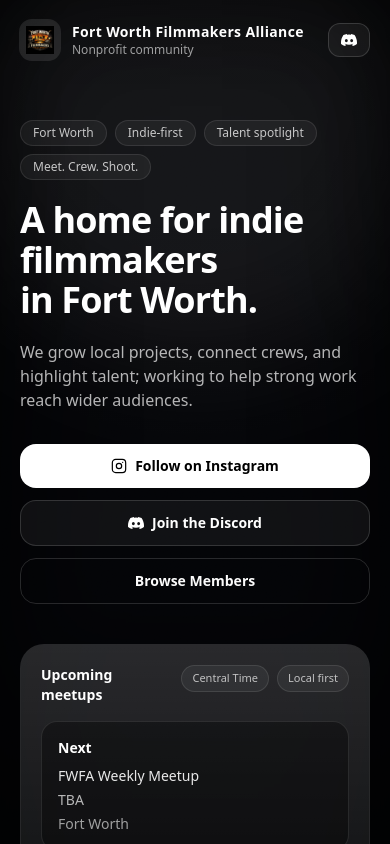
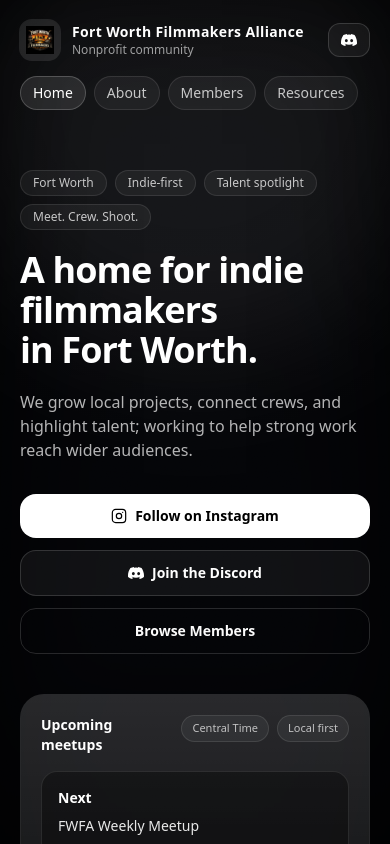
Before and after one commit to sbumbera/fort-worth-filmmakers-alliance, a Next.js app: page / in a window 390 px wide. Shown: the top 844 px of the page. Built offline with nearby package versions, Linux system fonts and the light colour scheme.

Commit message:
Fix mobile nav and center desktop navbar

```diff
--- a/src/components/header.tsx
+++ b/src/components/header.tsx
@@ -39,9 +39,12 @@ export default function Header({
 }: HeaderProps) {
   return (
     <header className="relative z-10 shrink-0">
-      <div className="mx-auto flex max-w-6xl items-center justify-between px-5 py-5 sm:px-6">
-        <Link href="/" className="flex items-center gap-3">
-          <div className="relative h-10 w-10 overflow-hidden rounded-xl bg-white/10 ring-1 ring-white/10">
+      <div className="mx-auto max-w-6xl px-5 py-5 sm:px-6">
+        {/* Top row */}
+        <div className="relative flex items-center justify-between gap-4">
+          {/* Left: Logo */}
+          <Link href="/" className="flex min-w-0 items-center gap-3">
+            <div className="relative h-10 w-10 shrink-0 overflow-hidden rounded-xl bg-white/10 ring-1 ring-white/10">
               <Image
                 src={logoSrc}
                 alt={`${orgName} logo`}
@@ -51,13 +54,16 @@ export default function Header({
               />
             </div>
 
-          <div className="leading-tight">
-            <div className="text-sm font-semibold tracking-wide">{orgName}</div>
-            <div className="text-xs text-white/60">{tagline}</div>
+            <div className="min-w-0 leading-tight">
+              <div className="truncate text-sm font-semibold tracking-wide">
+                {orgName}
+              </div>
+              <div className="truncate text-xs text-white/60">{tagline}</div>
             </div>
           </Link>
 
-        <nav className="hidden items-center gap-6 text-sm text-white/75 sm:flex">
+          {/* Center: Desktop nav */}
+          <nav className="absolute left-1/2 hidden -translate-x-1/2 items-center gap-6 text-sm text-white/75 sm:flex">
             {navItems.map((item) => {
               const isActive = activeHref === item.href;
               return (
@@ -72,10 +78,11 @@ export default function Header({
             })}
           </nav>
 
+          {/* Right: CTA */}
           <Link
             href={ctaHref}
             target="_blank"
-          className="inline-flex items-center gap-2 rounded-xl border border-white/15 bg-white/5 px-3 py-2 text-sm font-medium text-white hover:bg-white/10"
+            className="inline-flex shrink-0 items-center gap-2 rounded-xl border border-white/15 bg-white/5 px-3 py-2 text-sm font-medium text-white hover:bg-white/10"
           >
             <DiscordIcon className="h-4 w-4" />
             <span className={showCtaLabelOnMobile ? "" : "hidden sm:inline"}>
@@ -83,6 +90,32 @@ export default function Header({
             </span>
           </Link>
         </div>
+
+        {/* Mobile nav */}
+        <nav className="mt-4 sm:hidden">
+          <div className="-mx-5 overflow-x-auto px-5">
+            <div className="flex w-max items-center gap-2">
+              {navItems.map((item) => {
+                const isActive = activeHref === item.href;
+                return (
+                  <Link
+                    key={item.href}
+                    href={item.href}
+                    className={[
+                      "rounded-full border px-3 py-1.5 text-sm",
+                      isActive
+                        ? "border-white/20 bg-white/10 text-white"
+                        : "border-white/10 bg-white/5 text-white/75 hover:bg-white/10 hover:text-white",
+                    ].join(" ")}
+                  >
+                    {item.label}
+                  </Link>
+                );
+              })}
+            </div>
+          </div>
+        </nav>
+      </div>
     </header>
   );
 }
```
Lines whose indentation alone changed are shown as unchanged.
